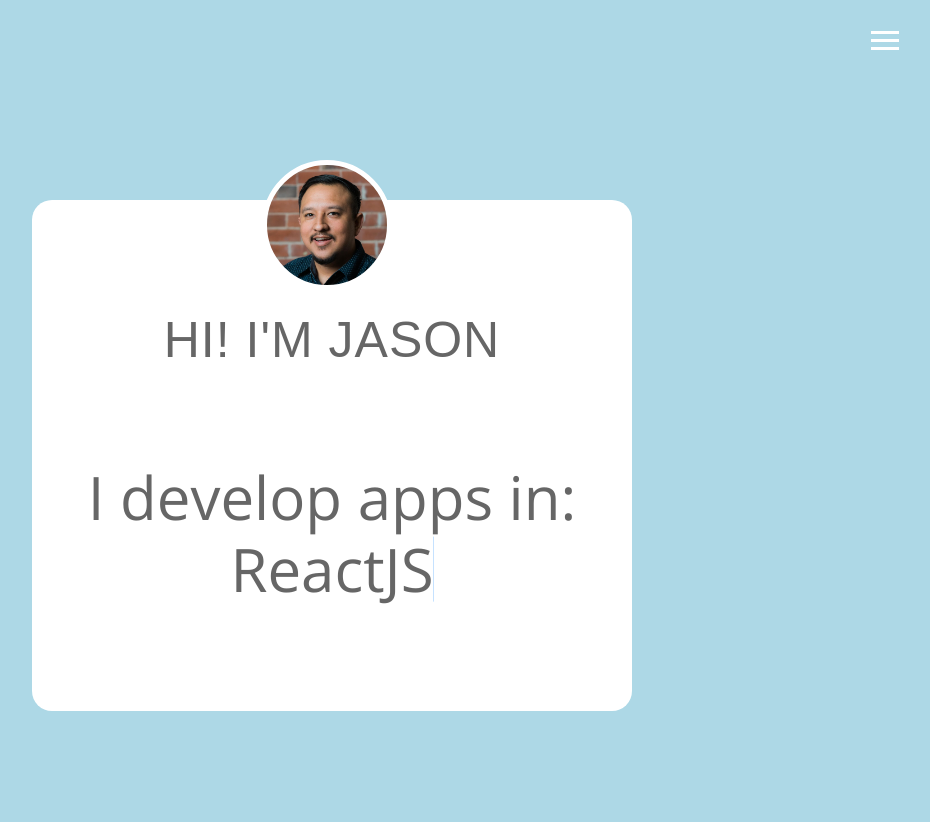
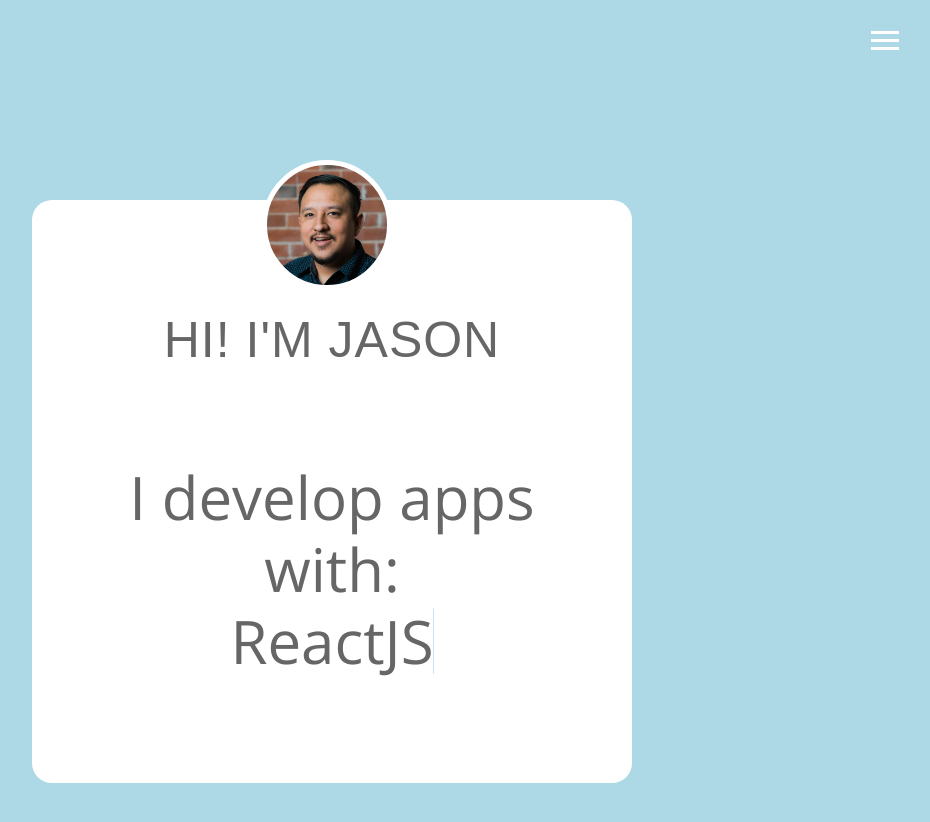
Before and after one commit to cptcrunchy/personal-site, a plain HTML site: page index.html in a window 1280 px wide. Shown: the whole page, without its empty margins (308-1238 px from the left). Drawn offline with nearby package versions, Linux system fonts and the light colour scheme.

Commit message:
Improved wording in bubble box

```diff
--- a/index.html
+++ b/index.html
@@ -35,7 +35,7 @@
       <p class="name">Hi! I'm Jason</p>
       <section class="intro">
         <h3 class="headline letters type">
-          <p>I develop apps in:</p>
+          <p>I develop apps with:</p>
           <span class="words-wrapper waiting">
 				    <b class="is-visible">PHP</b>
 				    <b>ReactJS</b>
```
